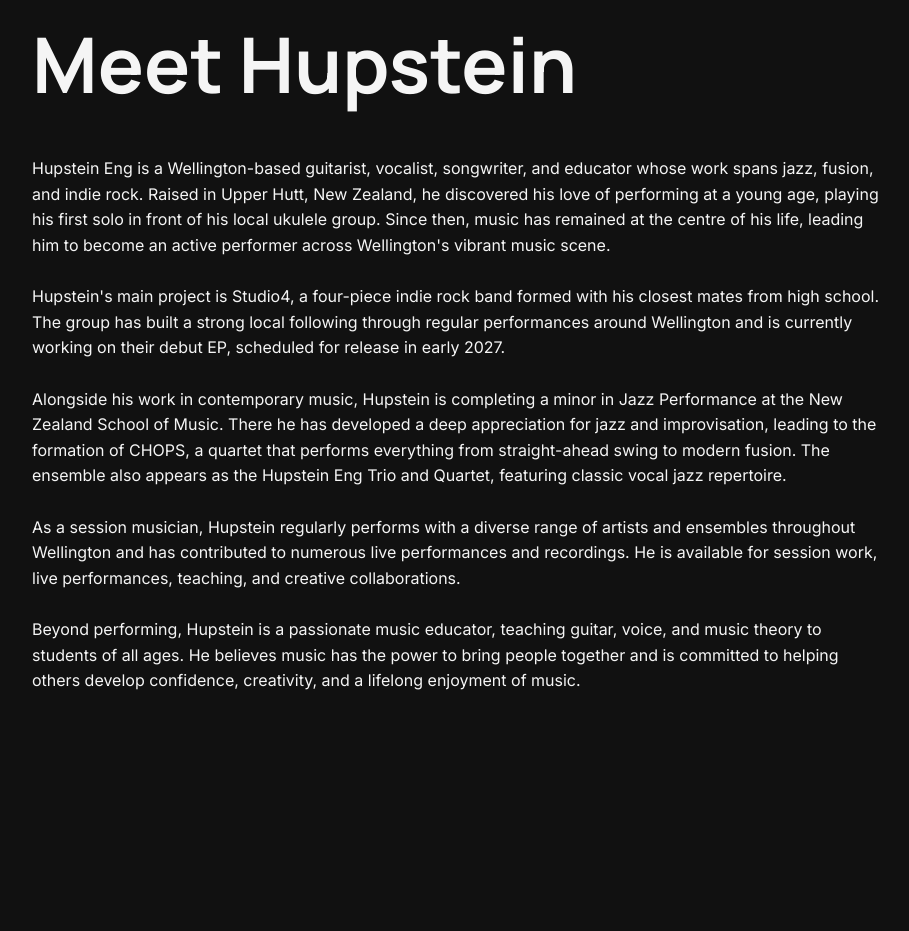
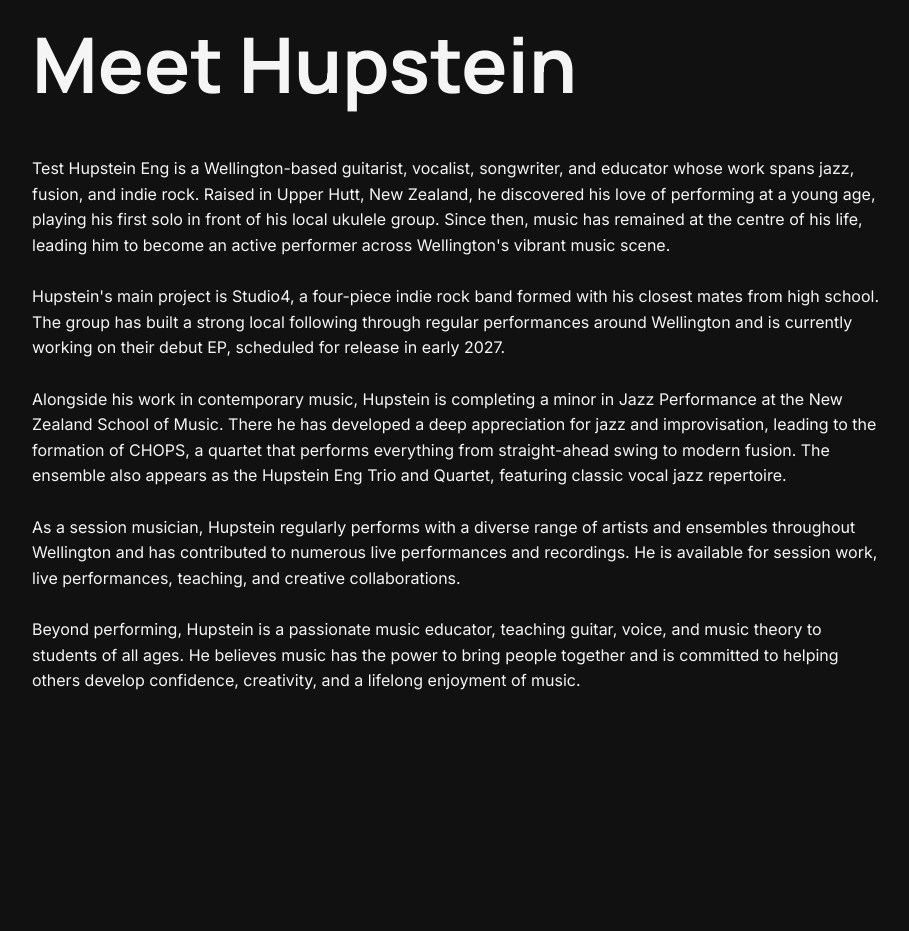
Before and after one commit to hupsteine-commits/hupstein-website, a plain HTML site: page index.html in a window 1280 px wide. Shown: the part 1055-1986 px from the top of the page, without its empty margins (96-1005 px from the left). Drawn offline with nearby package versions, Linux system fonts and the light colour scheme.

Commit message:
Test update from MacBook

```diff
--- a/index.html
+++ b/index.html
@@ -105,7 +105,7 @@
             <h2>Meet Hupstein</h2>
 
             <p>
-                Hupstein Eng is a Wellington-based guitarist, vocalist, songwriter, and educator whose work spans jazz, fusion, and indie rock. Raised in Upper Hutt, New Zealand, he discovered his love of performing at a young age, playing his first solo in front of his local ukulele group. Since then, music has remained at the centre of his life, leading him to become an active performer across Wellington's vibrant music scene.
+                Test Hupstein Eng is a Wellington-based guitarist, vocalist, songwriter, and educator whose work spans jazz, fusion, and indie rock. Raised in Upper Hutt, New Zealand, he discovered his love of performing at a young age, playing his first solo in front of his local ukulele group. Since then, music has remained at the centre of his life, leading him to become an active performer across Wellington's vibrant music scene.
             </p>
 
             <br>
```
Also changed, not shown: 1 other file.
